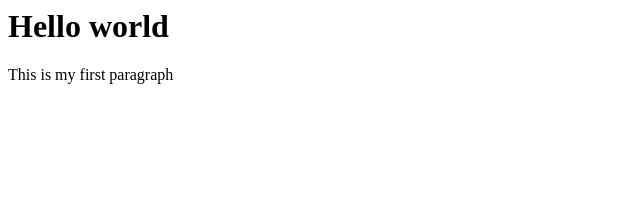
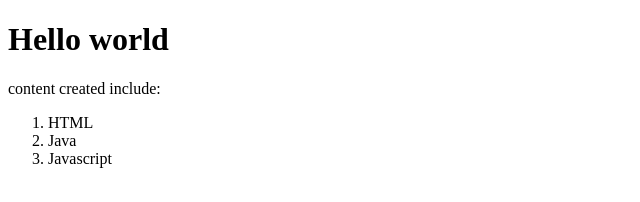
Before and after one commit to ralph-jpg/index, a plain HTML site: page index.html in a window 1280 px wide. Shown: the whole page, without its empty margins (0-640 px from the left). Drawn offline with Linux system fonts and the light colour scheme.

Commit message:
add list element

```diff
--- a/index.html
+++ b/index.html
@@ -1,2 +1,15 @@
-<h1>Hello world</h1>
- <p>This is my first paragraph</p>
+<!DOCTYPE html>
+<html>
+<head>
+    <title>First webpage</title>
+</head>
+<body>
+    <h1>Hello world</h1>
+    <p>content created include:</p>
+     <ol>
+        <li>HTML</li>
+        <li>Java</li>
+        <li>Javascript</li>
+     </ol>
+</body>
+</html>
```
